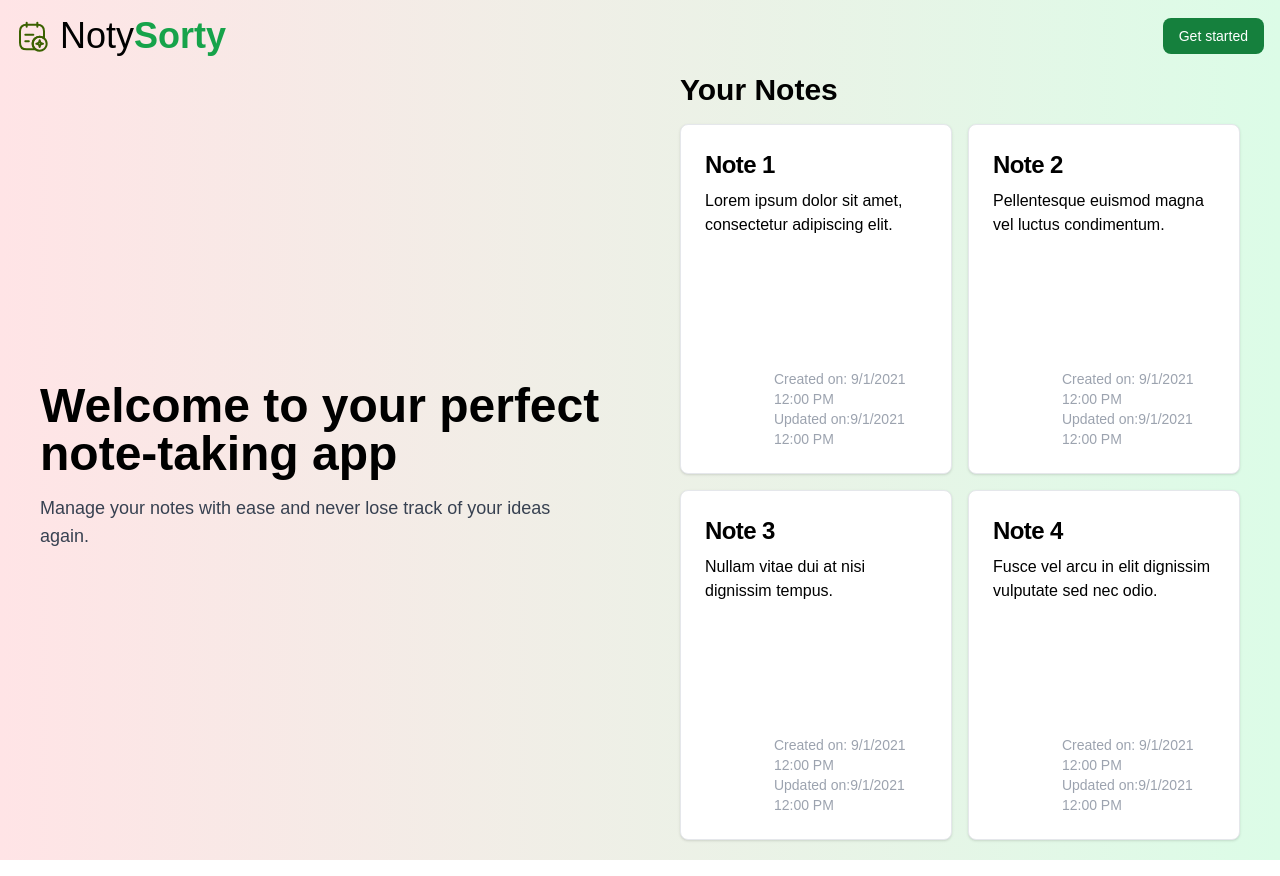
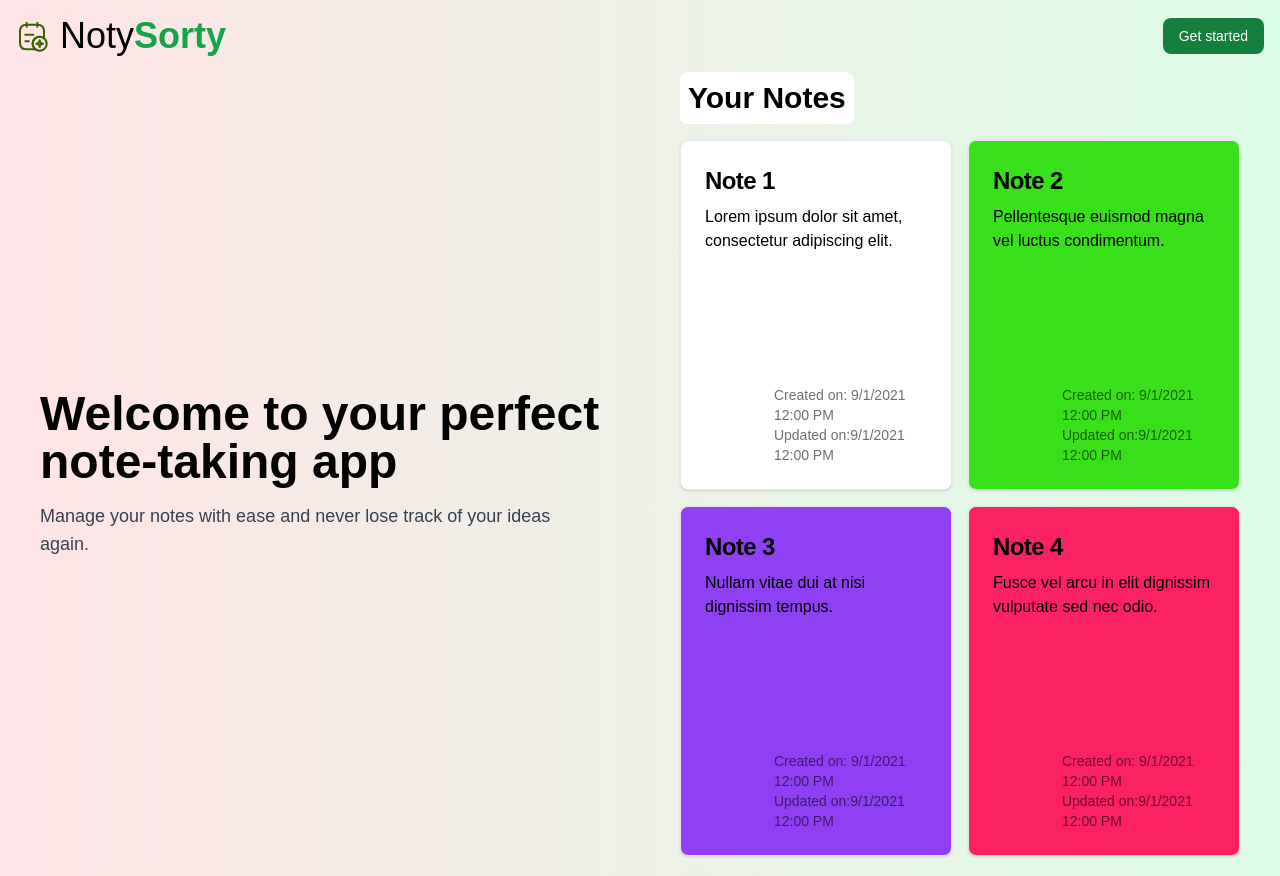
Before and after one commit to armis-kan/notes-app, a React (Create React App) app in the folder client/: page / in a window 1280 px wide. Built offline with nearby package versions, Linux system fonts and the light colour scheme; no server answers; the HTML template or start-up script is replaced by a standard one.

Commit message:
Popravak učitavanja slike

```diff
--- a/client/src/components/ProfileModal.jsx
+++ b/client/src/components/ProfileModal.jsx
@@ -23,7 +23,6 @@ const ProfileModal = ({ onClose }) => {
 
             setUsername(response.data.username);
             setBio(response.data.bio);
-            setProfilePicture(response.data.profile_picture);
 
             setLoading(false);
         } catch (error) {
@@ -88,7 +87,6 @@ const ProfileModal = ({ onClose }) => {
                 }
             });
             toast.success('Profile picture updated successfully');
-            console.log('Profile picture updated:', response);
             setProfilePicture(response.data.downloadURL);
         } catch (error) {
             toast.error('An error occurred while updating profile picture');
--- a/client/src/pages/HomePage.jsx
+++ b/client/src/pages/HomePage.jsx
@@ -4,10 +4,10 @@ import NoteCard from '../components/NoteCard';
 
 const HomePage = () => {
   const dummyNotes = [
-    { id: 1257275, title: 'Note 1', content: 'Lorem ipsum dolor sit amet, consectetur adipiscing elit.', created_at: '2021-09-01T12:00:00Z', updated_at: '2021-09-01T12:00:00Z'},
-    { id: 2257257, title: 'Note 2', content: 'Pellentesque euismod magna vel luctus condimentum.', created_at: '2021-09-01T12:00:00Z', updated_at: '2021-09-01T12:00:00Z'},
-    { id: 3241, title: 'Note 3', content: 'Nullam vitae dui at nisi dignissim tempus.', created_at: '2021-09-01T12:00:00Z', updated_at: '2021-09-01T12:00:00Z'},
-    { id: 47357, title: 'Note 4', content: 'Fusce vel arcu in elit dignissim vulputate sed nec odio.', created_at: '2021-09-01T12:00:00Z', updated_at: '2021-09-01T12:00:00Z'},
+    { id: 1257275, title: 'Note 1', content: 'Lorem ipsum dolor sit amet, consectetur adipiscing elit.', created_at: '2021-09-01T12:00:00Z', updated_at: '2021-09-01T12:00:00Z', background_color: '#FFFFFF', text_color: '#000000'},
+    { id: 2257257, title: 'Note 2', content: 'Pellentesque euismod magna vel luctus condimentum.', created_at: '2021-09-01T12:00:00Z', updated_at: '2021-09-01T12:00:00Z', background_color: '#37E019', text_color: '#000000'},
+    { id: 3241, title: 'Note 3', content: 'Nullam vitae dui at nisi dignissim tempus.', created_at: '2021-09-01T12:00:00Z', updated_at: '2021-09-01T12:00:00Z', background_color: '#8E40F2', text_color: '#000000'},
+    { id: 47357, title: 'Note 4', content: 'Fusce vel arcu in elit dignissim vulputate sed nec odio.', created_at: '2021-09-01T12:00:00Z', updated_at: '2021-09-01T12:00:00Z', background_color: '#FB2264', text_color: '#000000'},
   ];
 
   return (
@@ -24,7 +24,7 @@ const HomePage = () => {
         </div>
 
         <div className="w-full md:w-1/2 mb-5">
-          <h2 className="text-3xl font-bold mb-4 pl-10">Your Notes</h2>
+          <h2 className="text-3xl text-black font-bold bg-white ml-10 p-2 rounded-lg w-fit mb-4">Your Notes</h2>
           <div className="grid grid-cols-1 md:grid-cols-2 lg:grid-cols-2 gap-4 px-10">
             {dummyNotes.map(note => (
               <NoteCard key={note.id} note={note} />
```
